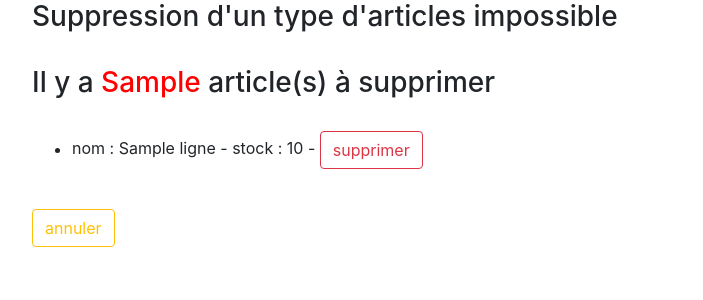
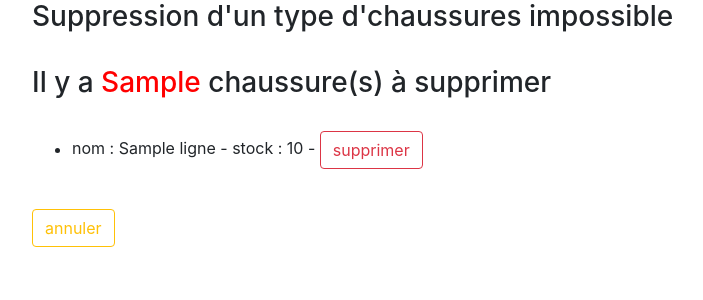
Before and after one commit to LenaAbel/PROJECT2.04_ECOMMERCE, a Flask app: template S2_SAE_2021_orm_etu_v3/templates/admin/type_chaussure/delete_type_chaussure.html in a window 1280 px wide. Shown: the part 56-356 px from the top of the page, without its empty margins (53-756 px from the left). Run offline with Flask 2, Linux system fonts and the light colour scheme; the template is opened without the code that fills it: most values are stand-ins (such as "Sample title", 1, 10 or a date in 2020); parts of the project's set-up code (start-up, migrations or seed data) failed here and were passed over; some libraries are stand-ins or nearby versions.

Commit message:
Add files via upload

```diff
--- a/S2_SAE_2021_orm_etu_v3/templates/admin/type_chaussure/delete_type_chaussure.html
+++ b/S2_SAE_2021_orm_etu_v3/templates/admin/type_chaussure/delete_type_chaussure.html
@@ -1,24 +1,24 @@
 {% extends 'admin/layout_admin.html' %}
 
 {% block title %}
-    <title>afficher les types d'article</title>
+    <title>afficher les types d'chaussure</title>
 {% endblock %}
 
 {% block body %}
-<h3>Suppression d'un type d'articles impossible</h3>
+<h3>Suppression d'un type d'chaussures impossible</h3>
 <br>
-<h3>Il y a <span style="color:red;"> {{ nbr_articles.nbr_articles }} </span> article(s) à supprimer</h3>
+<h3>Il y a <span style="color:red;"> {{ nbr_chaussures.nbr_chaussures }} </span> chaussure(s) à supprimer</h3>
 <br>
 <ul>
-{% if articles | length >= 1 %}
+{% if chaussures | length >= 1 %}
 
-        {% for ligne in articles %}
+        {% for ligne in chaussures %}
         <li>
-                 nom : {{ ligne.nom }} -  stock : {{ ligne.stock }} - <a class="btn btn-outline-danger" href="/admin/type-article/delete?id={{ ligne.type_article_id }}&amp;id_article={{ligne.id}}" >supprimer</a>
+                 nom : {{ ligne.nom }} -  stock : {{ ligne.stock }} - <a class="btn btn-outline-danger" href="/admin/type-chaussure/delete?id={{ ligne.type_chaussure_id }}&amp;id_chaussure={{ligne.id}}" >supprimer</a>
         </li><br>
         {% endfor %}
 
 {% endif %}
 </ul>
-<a class="btn btn-outline-warning" href="/admin/type-article/show" >annuler</a>
+<a class="btn btn-outline-warning" href="/admin/type-chaussure/show" >annuler</a>
 {% endblock %}
--- a/S2_SAE_2021_orm_etu_v3/templates/admin/type_chaussure/show_type_chaussure.html
+++ b/S2_SAE_2021_orm_etu_v3/templates/admin/type_chaussure/show_type_chaussure.html
@@ -1,12 +1,12 @@
 {% extends 'admin/layout_admin.html' %}
 
 {% block title %}
-    <title>afficher les types d'article</title>
+    <title>afficher les types chaussure</title>
 {% endblock %}
 
 {% block body %}
-<h3>Types d'article</h3>
-<a class="btn btn-outline-success" href="/admin/type-article/add">ajouter un type d'article</a>
+<h3>Types d'chaussure</h3>
+<a class="btn btn-outline-success" href="/admin/type-chaussure/add">ajouter un type d'chaussure</a>
 <br><br>
 
 
```
Also changed, not shown: S2_SAE_2021_orm_etu_v3/templates/admin/type_chaussure/edit_type_chaussure.html (+5 -5 lines).
